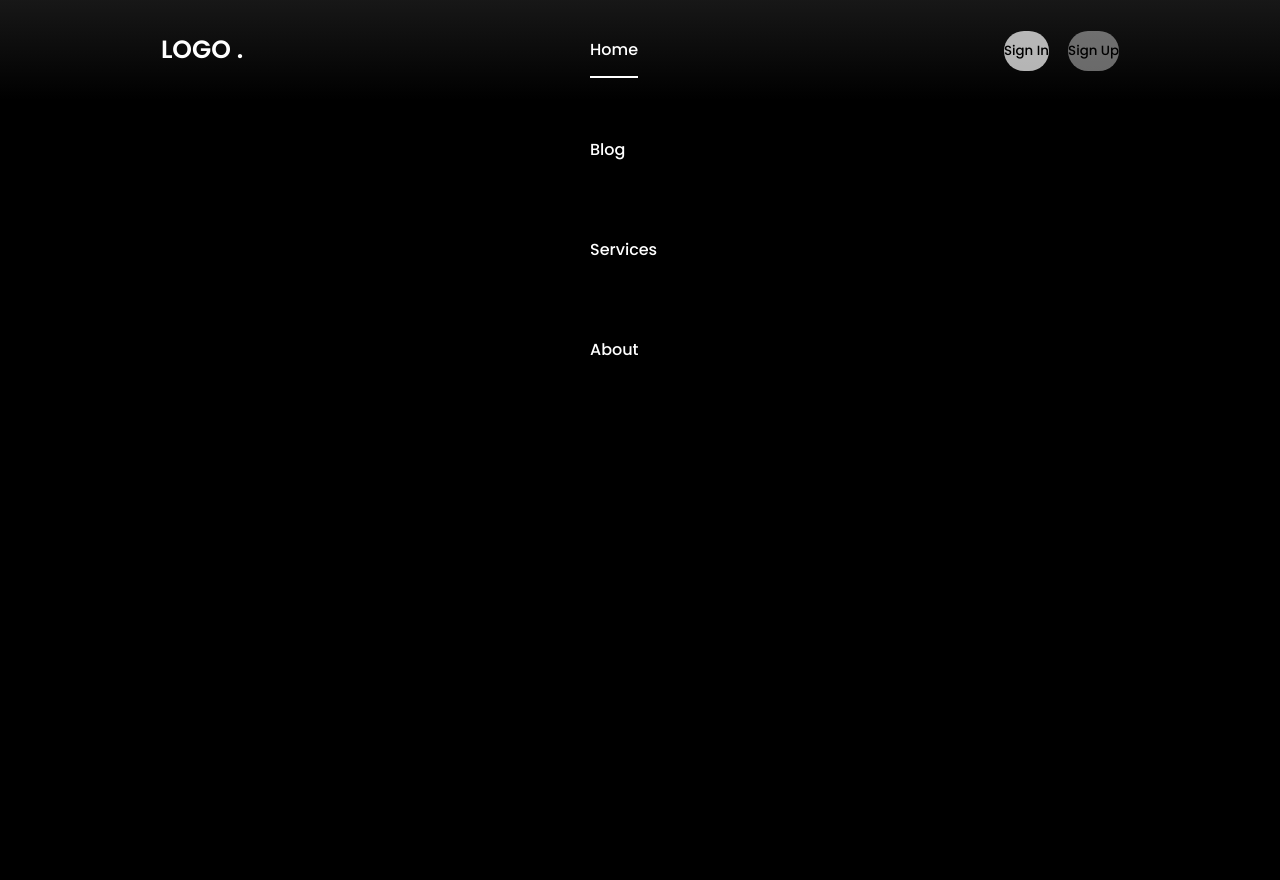
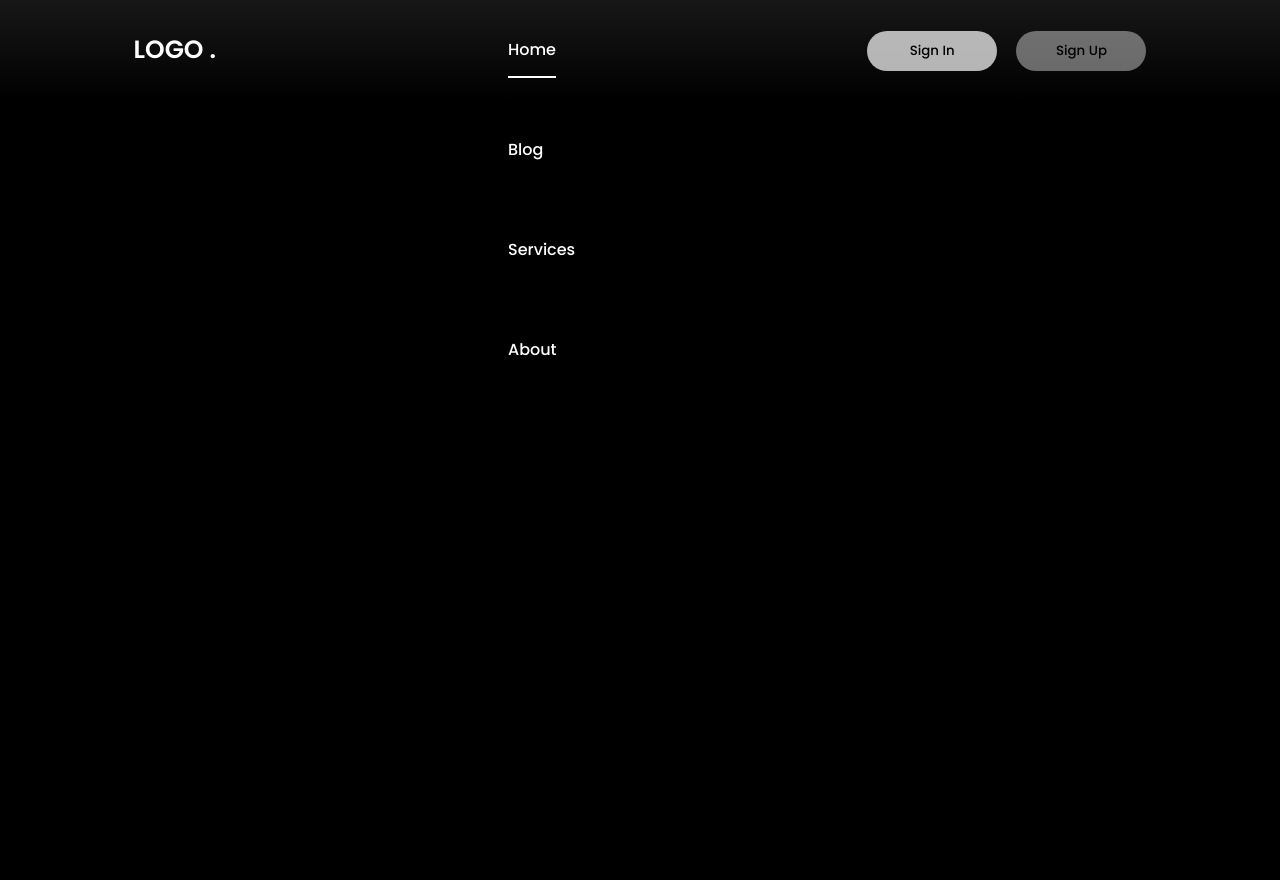
Before and after one commit to mara-Luc/Project, a PHP site: page / in a window 1280 px wide. Run offline with PHP 8.4, Linux system fonts and the light colour scheme.

Commit message:
Update style.css

```diff
--- a/style.css
+++ b/style.css
@@ -61,7 +61,7 @@ body{
 }
 
 .nav-button .btn{
-    width 130px;
+    width: 130px;
     height: 40px;
     font-weight: 500;
     background: rgba(255, 255, 255, 0.4);
```
